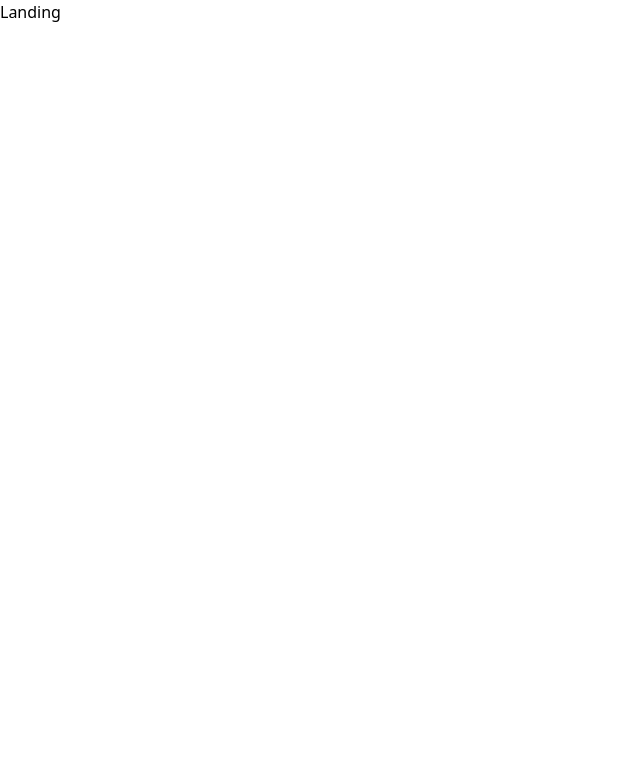
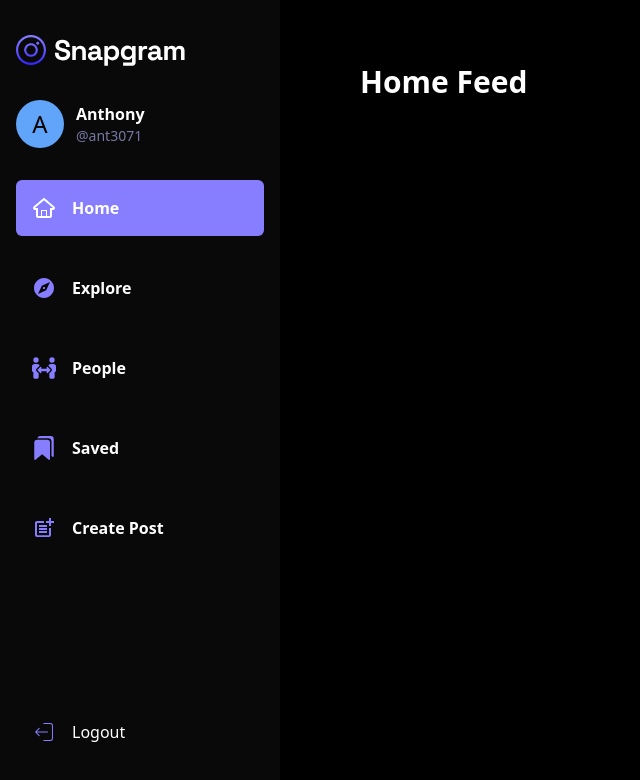
Before and after one commit to Cakinn1/mini-instagram-clone, a React (Create React App) app: page / in a window 1280 px wide. Shown: the top 780 px of the page, without its empty margins (0-640 px from the left). Built offline with nearby package versions, Linux system fonts and the light colour scheme.

Commit message:
finished sidebar, starting feed

```diff
--- a/src/App.tsx
+++ b/src/App.tsx
@@ -1,26 +1,36 @@
-import { useEffect, useState } from "react"
-import { fetchData } from "./data/data"
-import { BrowserRouter as Router, Routes, Route } from "react-router-dom"
-import Landing from "./components/Landing"
+import { useEffect, useState } from "react";
+import { fetchData } from "./data/data";
+import { BrowserRouter as Router, Routes, Route } from "react-router-dom";
+import Feed from "./components/Feed";
+import { MainProps } from "./data/typings";
+import NavBar from "./components/NavBar";
 
 export default function App() {
-const [a, sa] = useState([])
+  const [mainData, setMainData] = useState<MainProps>({
+    results: null,
+    user: null,
+  });
 
   useEffect(() => {
-
-    async function t () {
-      const data = await fetchData()
-      console.log(data.results)
-      sa(data.results)
+    async function fetchAllData() {
+      try {
+        const data = await fetchData();
+        setMainData(data);
+      } catch (error) {
+        throw error;
+      }
     }
-    t()
-  }, [])
+    fetchAllData();
+  }, []);
 
   return (
-<Router>
-  <Routes>
-    <Route path="/" element={<Landing />}/>
-  </Routes>
-</Router>
-  )
+    <div className="flex gap-x-4 h-[200vh]">
+      <Router>
+        <NavBar mainData={mainData} />
+        <Routes>
+          <Route path="/" element={<Feed />} />
+        </Routes>
+      </Router>
+    </div>
+  );
 }
--- /dev/null
+++ b/src/components/Feed.tsx
@@ -0,0 +1,12 @@
+import React from 'react'
+
+export default function Feed() {
+  return (
+    <div className='p-16 space-y-8 text-white'>
+      <h1 className='font-bold text-3xl'>Home Feed</h1>
+
+      <div>
+      </div>
+    </div>
+  )
+}
--- a/src/components/Landing.tsx
+++ /dev/null
@@ -1,7 +0,0 @@
-import React from 'react'
-
-export default function Landing() {
-  return (
-    <div>Landing</div>
-  )
-}
--- /dev/null
+++ b/src/components/NavBar.tsx
@@ -0,0 +1,89 @@
+import React, { ReactElement, useState } from "react";
+import { MainProps } from "../data/typings";
+import { Link } from "react-router-dom";
+import { NavLinkProps, navLinks } from "../data/constants";
+import { CiLogout } from "react-icons/ci";
+interface NavBarProps {
+  mainData: MainProps | null;
+}
+export default function NavBar(props: NavBarProps) {
+  const { mainData } = props;
+  const [isSelected, setIsSelected] = useState<string>("Home");
+
+  function handleSelect(value: string) {
+    if (value === isSelected) {
+      setIsSelected("");
+    } else {
+      setIsSelected(value);
+    }
+  }
+
+  return (
+    <div className="w-[280px] flex   text-white  ">
+      <div className="fixed px-4 space-y-8  max-w-[280px] bg-[#09090A] h-full w-full   flex  flex-col">
+        <div className=" w-full ">
+          <img src="/logo.svg" className="my-8" alt="" />
+          <div className="flex gap-x-3 items-center">
+            <div className="bg-blue-400 text-black uppercase w-12 h-12 rounded-full flex justify-center items-center text-2xl">
+              {mainData?.user?.name.slice(0, 1).toUpperCase()}
+            </div>
+            <div>
+              <h1 className="font-bold">{mainData?.user?.name}</h1>
+              <h2 className="text-[#7878a3] text-sm">
+                {mainData?.user?.username}
+              </h2>
+            </div>
+          </div>
+        </div>
+        <div className="space-y-6 w-full">
+          {navLinks.map((link) => {
+            return (
+              <NavList
+                isSelected={isSelected}
+                handleSelect={handleSelect}
+                key={link.title}
+                title={link.title}
+                icon={link.icon}
+                linkTo={link.linkTo}
+              />
+            );
+          })}
+        </div>
+        <div className="flex h-full">
+          <div className="mt-auto p-4 flex w-fit cursor-pointer items-center gap-x-4 mb-10">
+            <CiLogout className="text-[#877eff] text-2xl" />
+            <h1>Logout</h1>
+          </div>
+        </div>
+      </div>
+    </div>
+  );
+}
+
+interface NavListProp extends NavLinkProps {
+  handleSelect: (value: string) => void;
+  isSelected: string;
+}
+
+function NavList(props: NavListProp) {
+  const { icon, linkTo, title, handleSelect, isSelected } = props;
+
+  return (
+    <Link
+      onClick={() => handleSelect(title)}
+      className={`${
+        title === isSelected ? "bg-[#877eff] group" : ""
+      } flex hover:bg-[#877eff] group items-center duration-300 p-4 rounded-md  gap-x-4`}
+      to={`${linkTo}`}
+    >
+      <p
+        className={`${
+          title === isSelected ? "text-white" : "text-[#877eff]"
+        } text-2xl  duration-300 group-hover:text-white`}
+      >
+        {icon}
+      </p>
+      <h1 className="font-semibold text-white">{title}</h1>
+    </Link>
+  );
+}
--- /dev/null
+++ b/src/components/Posts.tsx
@@ -0,0 +1,7 @@
+import React from 'react'
+
+export default function Posts() {
+  return (
+    <div>Posts</div>
+  )
+}
--- /dev/null
+++ b/src/components/TopCreators.tsx
@@ -0,0 +1,7 @@
+import React from 'react'
+
+export default function TopCreators() {
+  return (
+    <div>TopCreators</div>
+  )
+}
--- a/src/data/constants.tsx
+++ b/src/data/constants.tsx
@@ -1 +1,39 @@
-export default {}
+import { ReactElement } from "react";
+import { TiHomeOutline } from "react-icons/ti";
+import { MdExplore } from "react-icons/md";
+import { FaPeopleArrows } from "react-icons/fa";
+import { IoBookmarks } from "react-icons/io5";
+import { MdPostAdd } from "react-icons/md";
+export interface NavLinkProps {
+  icon: ReactElement;
+  title: string;
+  linkTo: string;
+}
+
+export const navLinks: NavLinkProps[] = [
+  {
+    title: "Home",
+    linkTo: "/",
+    icon: <TiHomeOutline />,
+  },
+  {
+    title: "Explore",
+    linkTo: "/explore",
+    icon: <MdExplore />,
+  },
+  {
+    title: "People",
+    linkTo: "/people",
+    icon: <FaPeopleArrows />,
+  },
+  {
+    title: "Saved",
+    linkTo: "/saved",
+    icon: <IoBookmarks />,
+  },
+  {
+    title: "Create Post",
+    linkTo: "/create-post",
+    icon: <MdPostAdd />,
+  },
+];
--- a/src/data/data.js
+++ b/src/data/data.js
@@ -1,7 +1,8 @@
 export const MOCK_DATA = {
   user: {
     id: 0,
-    username: "Anthony",
+    name: "Anthony",
+    username: "@ant3071",
     bio: "GOAT",
     avatar: "/assets/profileimage/",
     followers: 100,
@@ -662,8 +663,6 @@ export const MOCK_DATA = {
   ],
 };
 
-
-
 export function fetchData() {
   return new Promise((resolve) => {
     setTimeout(() => {
--- /dev/null
+++ b/src/data/typings.tsx
@@ -0,0 +1,27 @@
+export default {};
+
+export interface MainProps {
+  user: UserProps | null;
+  results: ResultsProps[] | null;
+}
+
+export interface ResultsProps {
+  id: number;
+  photo: string;
+  description: string;
+  likes: number;
+  bookmarks: number;
+  hashtags: string[];
+  date: string;
+  location: string;
+}
+
+export interface UserProps {
+  username: string;
+  bio: string;
+  avatar: string;
+  followers: number;
+  following: number;
+  location: string;
+  name: string;
+}
--- a/src/styles/global.css
+++ b/src/styles/global.css
@@ -1,3 +1,7 @@
 @tailwind base;
 @tailwind components;
 @tailwind utilities;
+
+body {
+  @apply bg-black;
+}
```
Also changed, not shown: public/logo.svg (added).
